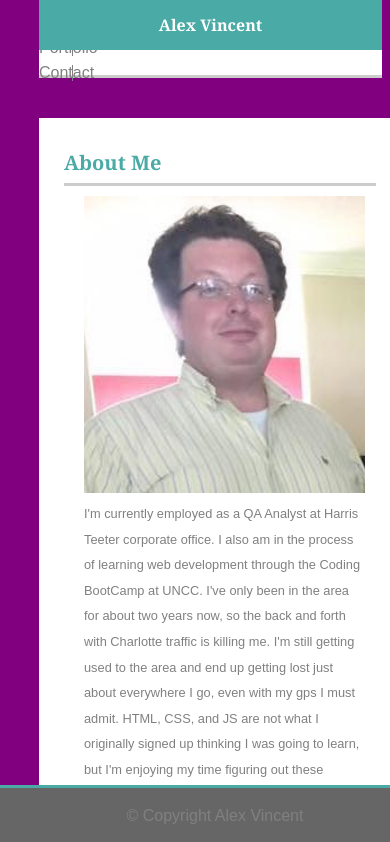
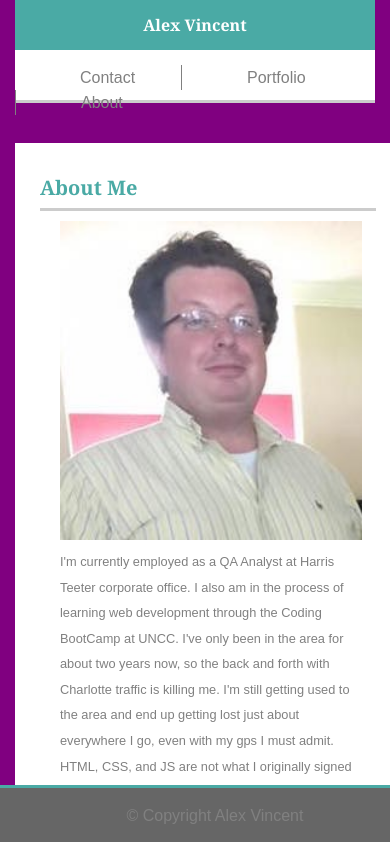
Before and after one commit to AlexV9582/Responsive-Portfolio, a plain HTML site: page index.html in a window 390 px wide. Shown: the top 842 px of the page. Drawn offline with Linux system fonts and the light colour scheme.

Commit message:
640 udate

```diff
--- a/css/style.css
+++ b/css/style.css
@@ -27,8 +27,8 @@ body {
 }
 
 #myName {
-	position: absolute;
-	left: 10%;
+	float: left;
+	margin-left: 10%;
 	width: 250px;
 	line-height: 75px;
 	text-align: center;
@@ -43,7 +43,7 @@ body {
 
 li {
 	float: right;
-	height: 75px;
+	height: 20px;
 	width: 10%;
 }
 
@@ -296,14 +296,19 @@ p {
 		background-color: purple;
 	}
 
+	#mainContent {
+		margin-left: 15px;
+	}
+
 	#topHeader {
-		height: 75px;
-		width: 88%;
-		margin-left: 10%;
+		height: 100px;
+		margin-left: 15px;
+		margin-right: 15px;
 	}
 
 	#myName {
-		width: 88%;
+		float: none;
+		width: 100%;
 		margin-left: 0;
 	}
 
@@ -320,8 +325,25 @@ p {
 		width: 100%;
 	}
 
+	ul {
+		width: 100%;
+		text-align: center;
+	}
+
 	li {
-		float: none;
 		height: 25px;
+		float: left;
+		padding-right: 65px;
+		padding-left: 65px;
+	}
+
+	li a {
+		padding-top: 5px;
+	}
+
+	.links {
+		border-left: solid;
+		border-right: none;
+		border-width: 1px;
 	}
 }
--- a/index.html
+++ b/index.html
@@ -10,9 +10,9 @@
 	<div id="topHeader">
 		<h1 id="myName">Alex Vincent</h1>
 		<ul id="menu">
-			<li><a href="https://alexv9582.github.io/basicPortfolio/">About</a></li>
-			<li><a class="links" href="https://alexv9582.github.io/basicPortfolio/portfolio">Portfolio</a></li>
-			<li><a class="links" href="https://alexv9582.github.io/basicPortfolio/contact">Contact</a></li>
+			<li><a href="https://alexv9582.github.io/basicPortfolio/contact">Contact</a></li>
+			<li class="links"><a href="https://alexv9582.github.io/basicPortfolio/portfolio">Portfolio</a></li>
+			<li class="links"><a href="https://alexv9582.github.io/basicPortfolio/">About</a></li>
 		</ul>
 	</div>
 	<div id="mainContent">
```
